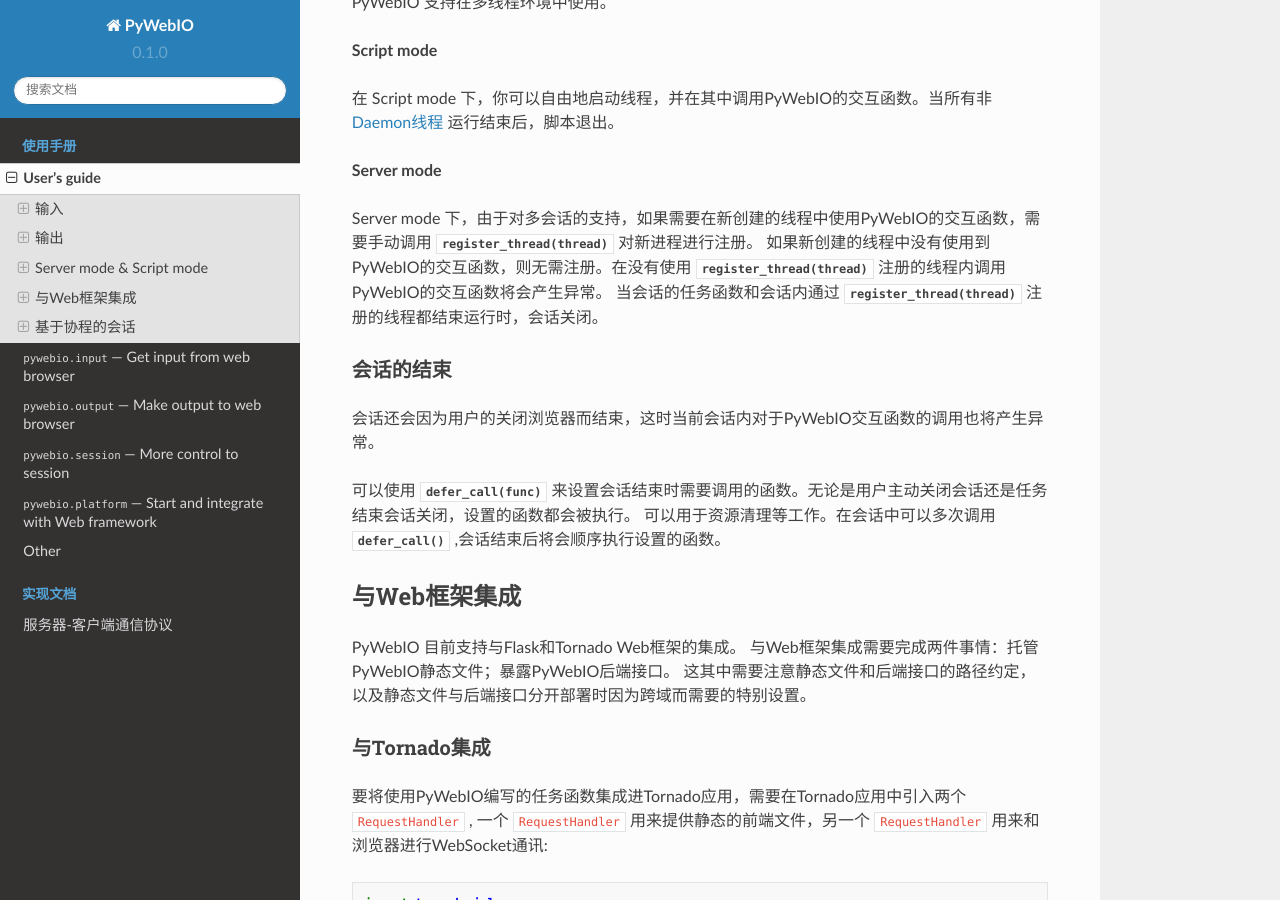
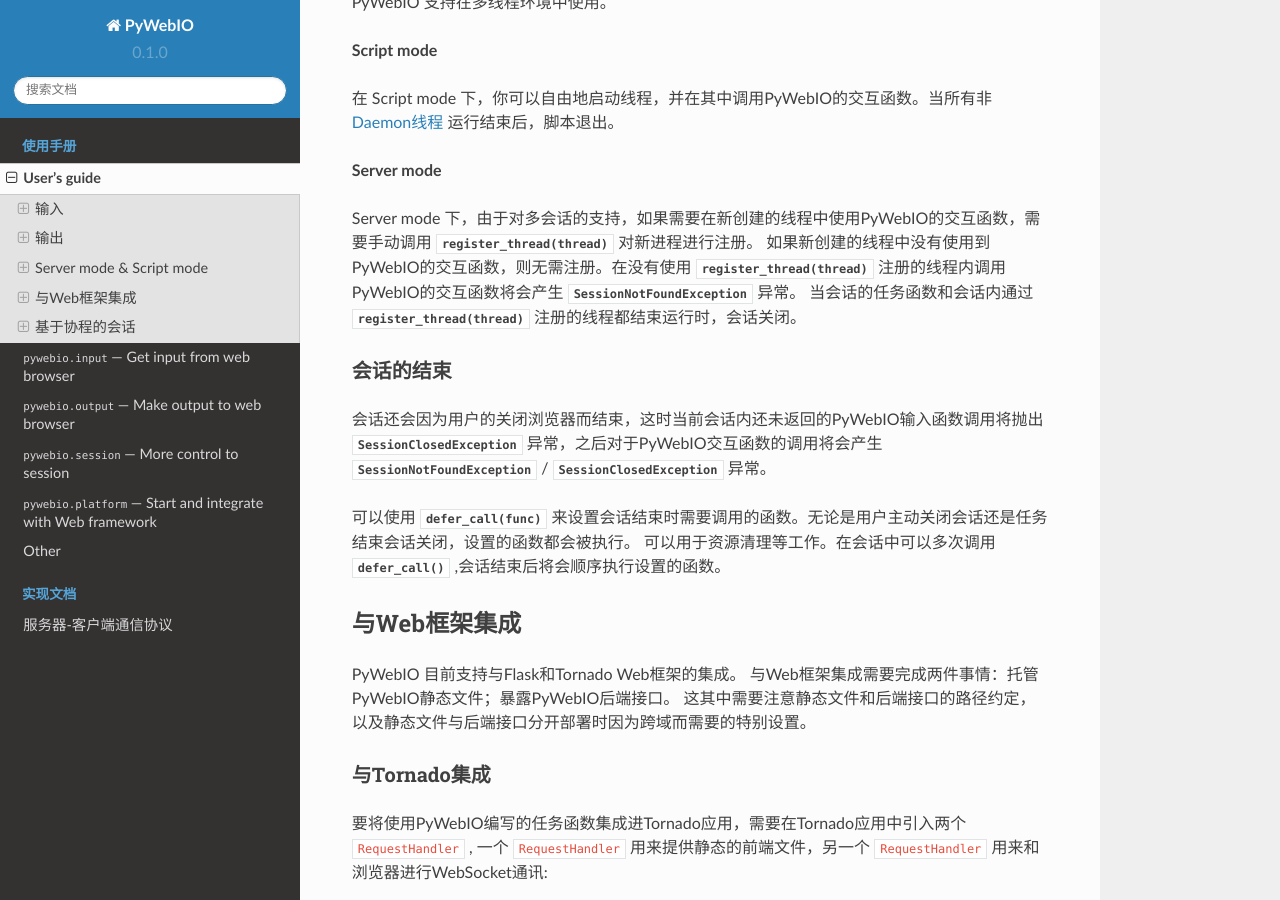
Before and after one commit to pywebio/PyWebIO, a Sphinx documentation site: the page built from docs/guide.rst, in a window 1280 px wide and 900 px high, scrolled down 6443 px. Built offline with Sphinx 7.4.7 and the Read the Docs theme 2.0.0, drawn with Linux system fonts in a browser that asks for light colours.

```diff
--- a/docs/guide.rst
+++ b/docs/guide.rst
@@ -246,13 +246,13 @@ PyWebIO 支持在多线程环境中使用。
 **Server mode**
 
 Server mode 下，由于对多会话的支持，如果需要在新创建的线程中使用PyWebIO的交互函数，需要手动调用 `register_thread(thread) <pywebio.session.register_thread>` 对新进程进行注册。
-如果新创建的线程中没有使用到PyWebIO的交互函数，则无需注册。在没有使用 `register_thread(thread) <pywebio.session.register_thread>` 注册的线程内调用PyWebIO的交互函数将会产生异常。
+如果新创建的线程中没有使用到PyWebIO的交互函数，则无需注册。在没有使用 `register_thread(thread) <pywebio.session.register_thread>` 注册的线程内调用PyWebIO的交互函数将会产生 `SessionNotFoundException <pywebio.exceptions.SessionNotFoundException>` 异常。
 当会话的任务函数和会话内通过 `register_thread(thread) <pywebio.session.register_thread>` 注册的线程都结束运行时，会话关闭。
 
 会话的结束
 ^^^^^^^^^^^^^^
 
-会话还会因为用户的关闭浏览器而结束，这时当前会话内对于PyWebIO交互函数的调用也将产生异常。
+会话还会因为用户的关闭浏览器而结束，这时当前会话内还未返回的PyWebIO输入函数调用将抛出 `SessionClosedException <pywebio.exceptions.SessionClosedException>` 异常，之后对于PyWebIO交互函数的调用将会产生 `SessionNotFoundException <pywebio.exceptions.SessionNotFoundException>` / `SessionClosedException <pywebio.exceptions.SessionClosedException>` 异常。
 
 可以使用 `defer_call(func) <pywebio.session.defer_call>` 来设置会话结束时需要调用的函数。无论是用户主动关闭会话还是任务结束会话关闭，设置的函数都会被执行。
 可以用于资源清理等工作。在会话中可以多次调用 `defer_call() <pywebio.session.defer_call>` ,会话结束后将会顺序执行设置的函数。
```
